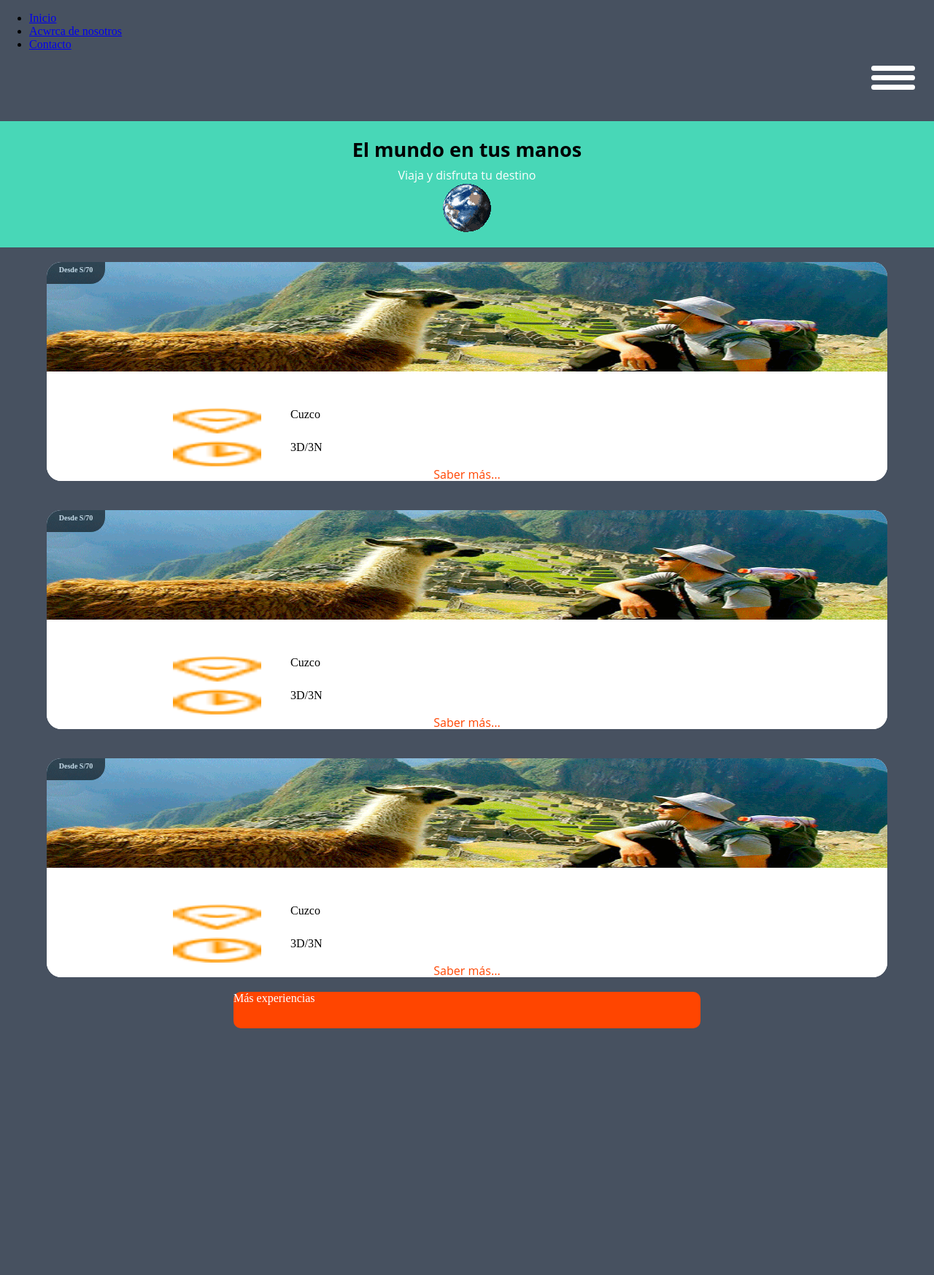
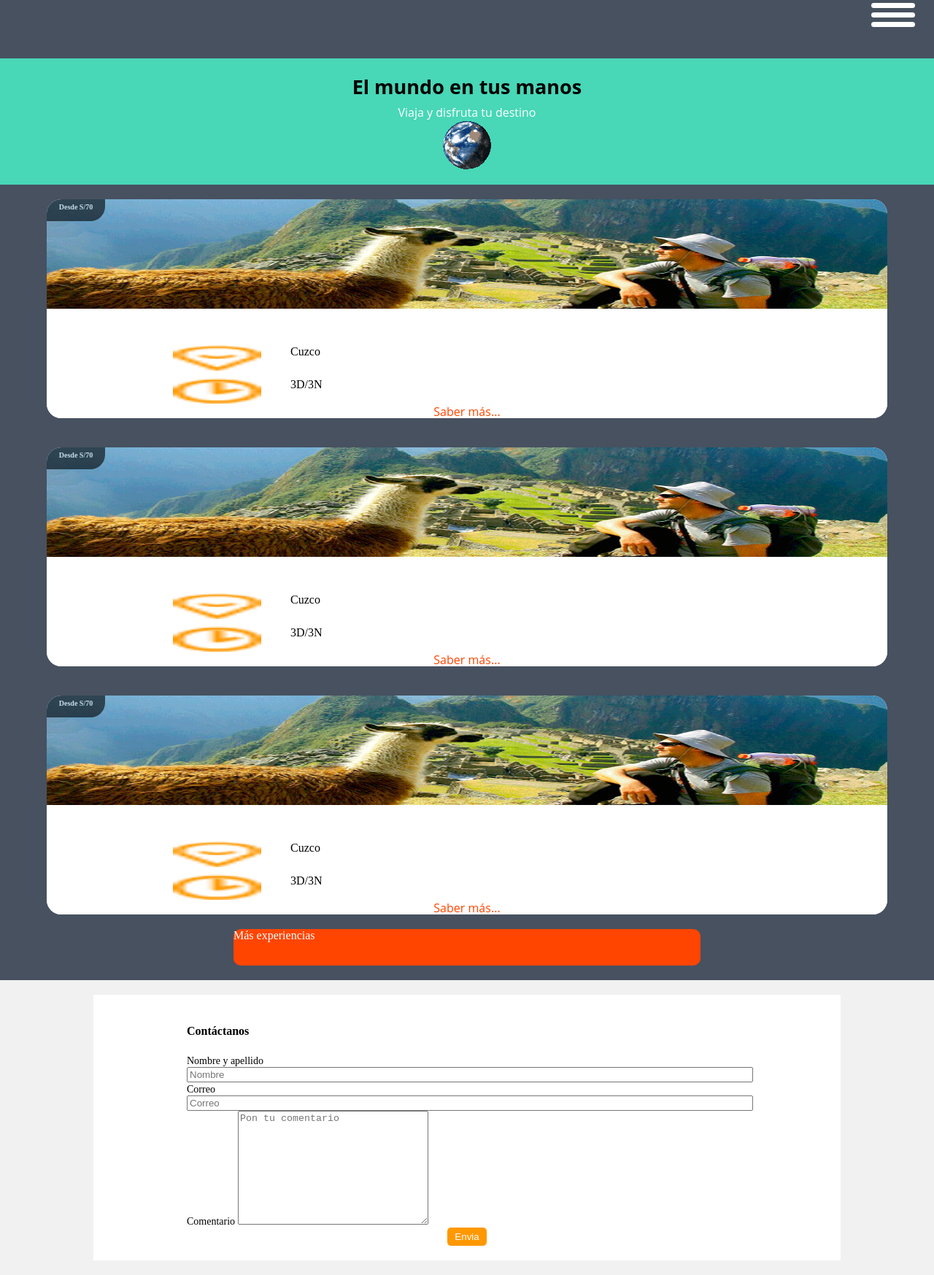
Before and after one commit to Garriati2199/viaje-turismo, a plain HTML site: page index.html in a window 1280 px wide. Shown: the whole page at 73% size. Before the commit the page ends 1429 px from the top, so only its background shows below. Drawn offline with Linux system fonts and the light colour scheme.

Commit message:
Se agregaron caja de comentarios

```diff
--- a/index.html
+++ b/index.html
@@ -8,7 +8,7 @@
     <link rel="stylesheet" type="text/css" href="style/estilos.css">
 </head>
 <body>
-    <div class="nav-movile">
+    <div id="nav-mobile" class="nav-mobile">
         <ul>
             <li><a href="/">Inicio</a></li>
             <li><a href="/about">Acwrca de nosotros</a></li>
@@ -20,7 +20,7 @@
         <div id="brand">
             <img src="img/pausa-logo.png" alt="">
         </div>
-        <div id="mobile">
+        <div id="mobile" onclick="navEffect()">
             <span></span>
             <span></span>
             <span></span>
@@ -31,6 +31,7 @@
         <p>Viaja y disfruta tu destino</p>
         <img src="img/girador.gif" alt="">
     </section>
+    <script src="js/nav.js"></script>
     <section class="cuzco">
         <div class="pr" >
             <div class="viaje">
@@ -95,10 +96,18 @@
     <section id="cajaDeMasExpe">
         <div id="CajaNaranja"><p id="txt">Más experiencias</p></div>
     </section>
-    <section id="CajInterac">
-
-
+    <section id="contact">
+        <form action="https://www.facebook.com" onsubmit="sendContact()" >
+            <h4>Contáctanos</h4>
+            <span class="error"></span>
+            <label for="form-nombre">Nombre y apellido</label>
+            <input id="form-nombre" class="inputs" type="text" name="name" placeholder="Nombre">
+            <label for="form-correo">Correo</label>
+            <input id="form-correo" class="inputs" type="email" name="email" placeholder="Correo">
+            <label for="form-comentario">Comentario</label>
+            <textarea id="form-comentario" class="inputs" name="comments" id="" cols="30" rows="10" placeholder="Pon tu comentario"></textarea>
+            <button>Envia</button>
+        </form>
     </section>
-    <script src="nav.js"></script>
 </body>
 </html>
--- a/js/nav.js
+++ b/js/nav.js
@@ -0,0 +1,22 @@
+var active =false ;
+function navEffect(){
+    if(!active) {
+        active=true;
+        document.getElementById('nav-mobile').style.display ="block";
+    }else{
+        document.getElementById('nav-mobile').style.display ="none";
+        active=false;
+    }
+}
+function sendContact(event){
+    event.preventDeafult()
+    var name = document.getElementsByName('name')[0].value,
+        email = document.getElementsByName('email')[0].value,
+        description = document.getElementsByName('comments')[0].value
+    console.log(name,email,description)
+
+    if(!name){
+        alert('Complete nombre')
+        return false
+    }
+}
--- a/style/estilos.css
+++ b/style/estilos.css
@@ -10,13 +10,14 @@ body {
 }
 #mobile {
     width: 60px;
-    height: 20px;
+    height: 50px;
     margin-top: -40px;
     float: right;
+    cursor: pointer;
+
 }
 #mobile span {
     display: block;
-    cursor: pointer;
     margin: 6px 0;
     border-radius: 5px;
     height: 7px;
@@ -209,6 +210,39 @@ body {
     border-radius: 10px;
 }
 #txt {
+    display: block;
     color: white;
     margin: 0 auto;
 }
+/*  caja de comentarios */
+#contact {
+    background: #f1f1f1;
+    padding: 20px 0;
+}
+#contact form{
+    margin: 0 10%;
+    padding: 20px 10%;
+    background: white;
+}
+#contact form label{
+    font-size: 14px;
+}
+#contact form.inputs{
+    border-radius: 10px;
+    border: 1px solid #979797;
+    margin-bottom: 6px;
+    width: 100%;
+    padding: 2px 3px;
+}
+#contact form button{
+    display: block;
+    margin: 0 auto;
+    background: #ff9801;
+    border: none;
+    border-radius: 5px;
+    padding: 5px 10px;
+    color: white;
+}
+#contact form input{
+    width: 100%;
+}
```
